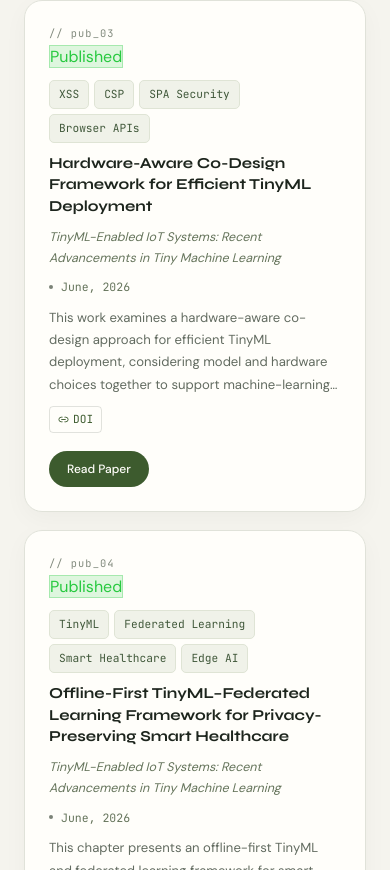
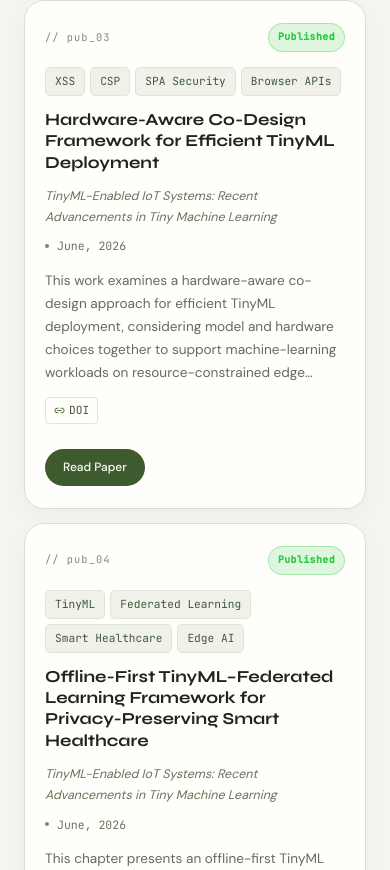
Before and after one commit to anubhab7105/My_Portfolio, a Next.js app: page /publications in a window 390 px wide. Shown: the part 834-1704 px from the top of the page. Built offline with nearby package versions, Linux system fonts and the light colour scheme.

Commit message:
Use Bento grids for project and publication cards

```diff
--- a/app/globals.css
+++ b/app/globals.css
@@ -1640,31 +1640,6 @@ footer {
   box-shadow: var(--shadow-glow);
   transform: translateY(-4px);
 }
-.pub-thumb {
-  position: relative;
-  aspect-ratio: 16 / 9;
-  overflow: hidden;
-  background: var(--color-bg-secondary);
-}
-.pub-thumb-img {
-  width: 100%;
-  height: 100%;
-  object-fit: cover;
-}
-.pub-thumb-placeholder {
-  width: 100%;
-  height: 100%;
-  display: flex;
-  align-items: center;
-  justify-content: center;
-  background: var(--color-bg-secondary);
-}
-.pub-thumb-icon {
-  font-size: 2.5rem;
-  color: var(--color-text-muted);
-  opacity: 0.4;
-}
-
 .pub-status-badge.published {
   background: rgba(39, 201, 63, 0.15);
   color: #27c93f;
@@ -2356,10 +2331,6 @@ a:hover { color: var(--lab-blue); }
 .form-status.error { background: #fbefeb; color: #9d4834; border-color: #ecd1c6; }
 .publications-grid { gap: 18px; }
 .pub-card { overflow: hidden; }
-.pub-thumb { background: #e8ece2; }
-.pub-thumb-placeholder { background: linear-gradient(135deg, #eff2e7, #e1e8d9); }
-.pub-thumb-icon { color: var(--lab-green); }
-
 .pub-controls { background: transparent; }
 .pub-filter-group .filter-btn, .projects-filter .filter-btn {
   border-radius: 999px; border-color: #d9ddd2; color: #5b6557; background: transparent;
@@ -3217,3 +3188,107 @@ footer.lab-footer {
     mix-blend-mode: multiply;
   }
 }
+
+
+/* Bento grids — project archive and research cards */
+.lab-catalogue-grid {
+  display: grid;
+  grid-template-columns: repeat(12, minmax(0, 1fr));
+  gap: 18px;
+  align-items: stretch;
+  grid-auto-flow: row dense;
+}
+.lab-catalogue-card {
+  grid-column: span 6;
+  min-width: 0;
+  min-height: 100%;
+  padding: clamp(22px, 2.2vw, 30px);
+  border-color: var(--lab-line);
+  border-radius: 20px;
+  background: var(--lab-white);
+}
+.lab-catalogue-card:nth-child(6n + 1),
+.lab-catalogue-card:nth-child(6n + 4) { grid-column: span 7; }
+.lab-catalogue-card:nth-child(6n + 2),
+.lab-catalogue-card:nth-child(6n + 3) { grid-column: span 5; }
+.lab-catalogue-card:nth-child(6n + 5),
+.lab-catalogue-card:nth-child(6n + 6) { grid-column: span 6; }
+.lab-catalogue-card:only-child { grid-column: 1 / -1; }
+.lab-catalogue-card:hover {
+  border-color: var(--lab-lime-strong);
+  box-shadow: var(--lab-shadow);
+}
+.lab-catalogue-main { display: flex; flex: 1; flex-direction: column; min-width: 0; }
+.lab-catalogue-main h2 {
+  max-width: 24ch;
+  margin-top: 23px;
+  font-size: clamp(1.35rem, 1.8vw, 1.72rem);
+  line-height: 1.15;
+}
+.lab-catalogue-desc { max-width: 66ch; }
+.lab-catalogue-notes { margin-top: 25px; }
+.lab-catalogue-actions { padding-top: 18px; }
+
+/* Publications have no thumbnails: metadata and status sit in the card header. */
+.publications-grid {
+  display: grid;
+  grid-template-columns: repeat(12, minmax(0, 1fr));
+  gap: 18px;
+  align-items: stretch;
+}
+.publications-grid > .animate-up { display: flex; min-width: 0; }
+.publications-grid > .animate-up:nth-child(4n + 1),
+.publications-grid > .animate-up:nth-child(4n + 4) { grid-column: span 7; }
+.publications-grid > .animate-up:nth-child(4n + 2),
+.publications-grid > .animate-up:nth-child(4n + 3) { grid-column: span 5; }
+.publications-grid > .animate-up:only-child { grid-column: 1 / -1; }
+.publications-grid > .animate-up .pub-card {
+  width: 100%;
+  height: 100%;
+  border-radius: 20px;
+  border-color: var(--lab-line);
+  background: var(--lab-white);
+}
+.pub-body { width: 100%; padding: clamp(22px, 2.25vw, 32px); gap: 13px; }
+.pub-card-meta {
+  display: flex;
+  align-items: center;
+  justify-content: space-between;
+  flex-wrap: wrap;
+  gap: 12px;
+  margin-bottom: 2px;
+}
+.pub-status-badge {
+  display: inline-flex;
+  align-items: center;
+  padding: 5px 9px;
+  border-radius: 999px;
+  font-family: var(--font-family-mono);
+  font-size: .62rem;
+  font-weight: 600;
+  letter-spacing: .04em;
+  white-space: nowrap;
+}
+.pub-title {
+  font-size: clamp(1.05rem, 1.3vw, 1.32rem);
+  line-height: 1.27;
+  overflow-wrap: anywhere;
+}
+.pub-abstract { -webkit-line-clamp: 5; font-size: .85rem; }
+.pub-actions { padding-top: 12px; }
+
+@media (max-width: 960px) {
+  .lab-catalogue-grid,
+  .publications-grid { grid-template-columns: repeat(2, minmax(0, 1fr)); }
+  .lab-catalogue-card:nth-child(n),
+  .publications-grid > .animate-up:nth-child(n) { grid-column: span 1; }
+}
+@media (max-width: 600px) {
+  .lab-catalogue-grid,
+  .publications-grid { grid-template-columns: minmax(0, 1fr); gap: 14px; }
+  .lab-catalogue-card:nth-child(n),
+  .publications-grid > .animate-up:nth-child(n) { grid-column: 1 / -1; }
+  .lab-catalogue-card { padding: 21px 19px 18px; }
+  .pub-body { padding: 22px 20px; }
+  .lab-catalogue-card-top { gap: 7px; }
+}
```
